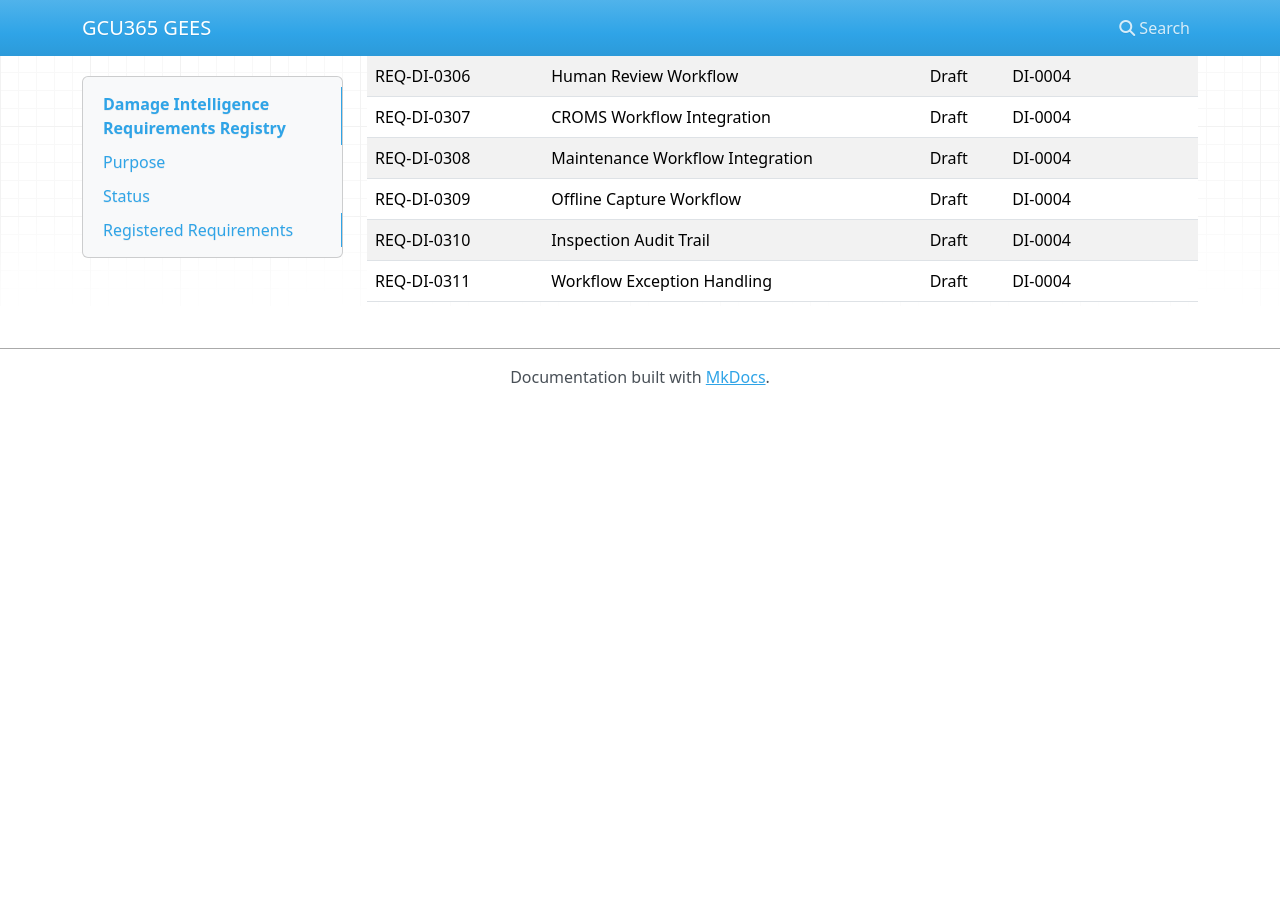
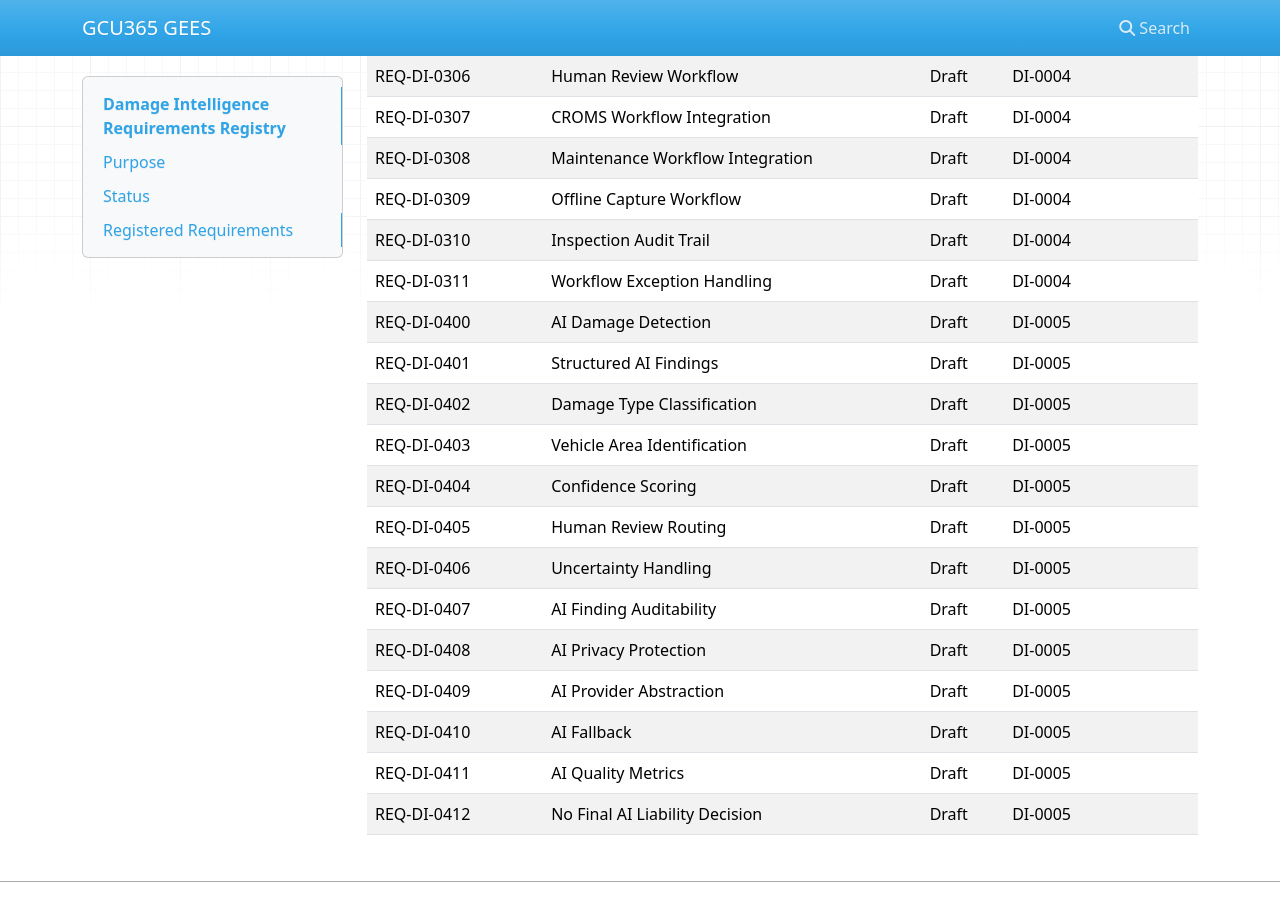
Before and after one commit to My10Sons/GCU365GEES, an MkDocs documentation site: the page built from docs/99-Appendices/Requirement-Registry/DAMAGE.md, in a window 1280 px wide and 900 px high, scrolled down 2767 px. Built offline with MkDocs 1.6.1, drawn with Linux system fonts in a browser that asks for light colours; nearby versions of some CDN libraries; before the commit the page ends 3172 px from its top, so only the background shows below that.

Commit message:
Update DAMAGE.md

```diff
--- a/docs/99-Appendices/Requirement-Registry/DAMAGE.md
+++ b/docs/99-Appendices/Requirement-Registry/DAMAGE.md
@@ -76,3 +76,16 @@ Requirements have been registered below.
 | REQ-DI-0309 | Offline Capture Workflow | Draft | DI-0004 | Offline capture and sync where required |
 | REQ-DI-0310 | Inspection Audit Trail | Draft | DI-0004 | Audit significant workflow actions |
 | REQ-DI-0311 | Workflow Exception Handling | Draft | DI-0004 | Defined exception paths |
+| REQ-DI-0400 | AI Damage Detection | Draft | DI-0005 | AI-assisted visible vehicle damage detection |
+| REQ-DI-0401 | Structured AI Findings | Draft | DI-0005 | AI outputs structured damage findings |
+| REQ-DI-0402 | Damage Type Classification | Draft | DI-0005 | Classify detected damage by type |
+| REQ-DI-0403 | Vehicle Area Identification | Draft | DI-0005 | Identify affected vehicle area where practical |
+| REQ-DI-0404 | Confidence Scoring | Draft | DI-0005 | Assign confidence scores to findings |
+| REQ-DI-0405 | Human Review Routing | Draft | DI-0005 | Route significant or uncertain findings for review |
+| REQ-DI-0406 | Uncertainty Handling | Draft | DI-0005 | Explicitly identify uncertain findings |
+| REQ-DI-0407 | AI Finding Auditability | Draft | DI-0005 | Audit AI requests, outputs, failures, and review decisions |
+| REQ-DI-0408 | AI Privacy Protection | Draft | DI-0005 | Protect images, customer data, and tenant data |
+| REQ-DI-0409 | AI Provider Abstraction | Draft | DI-0005 | Abstract AI providers behind governed interface |
+| REQ-DI-0410 | AI Fallback | Draft | DI-0005 | Preserve evidence and manual review when AI unavailable |
+| REQ-DI-0411 | AI Quality Metrics | Draft | DI-0005 | Track AI quality metrics and override rates |
+| REQ-DI-0412 | No Final AI Liability Decision | Draft | DI-0005 | AI cannot independently assign final liability |
```
